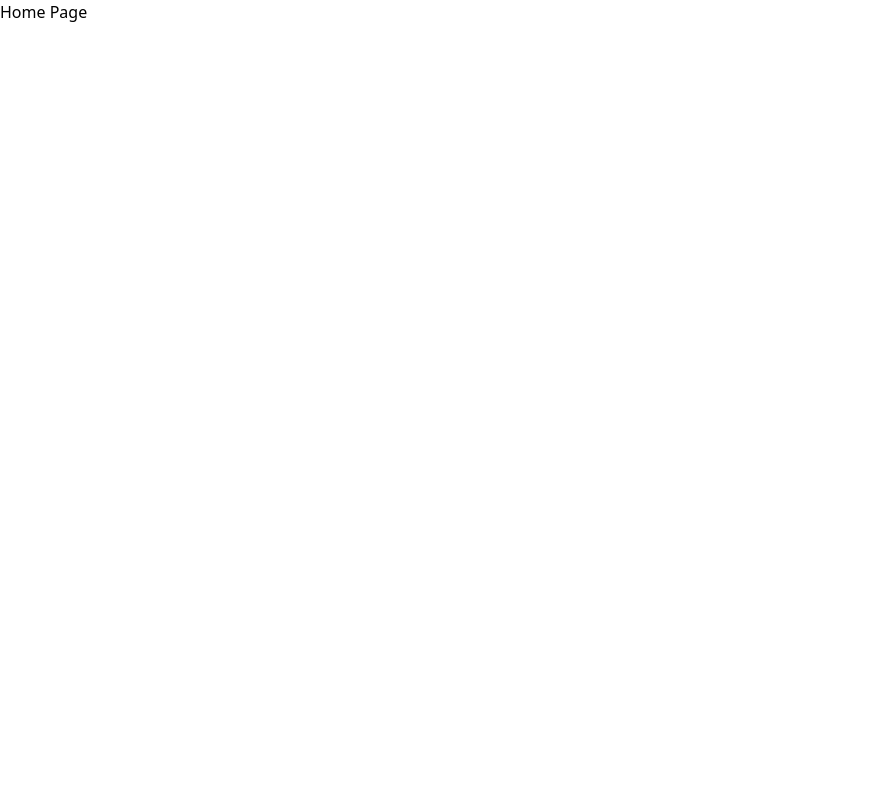
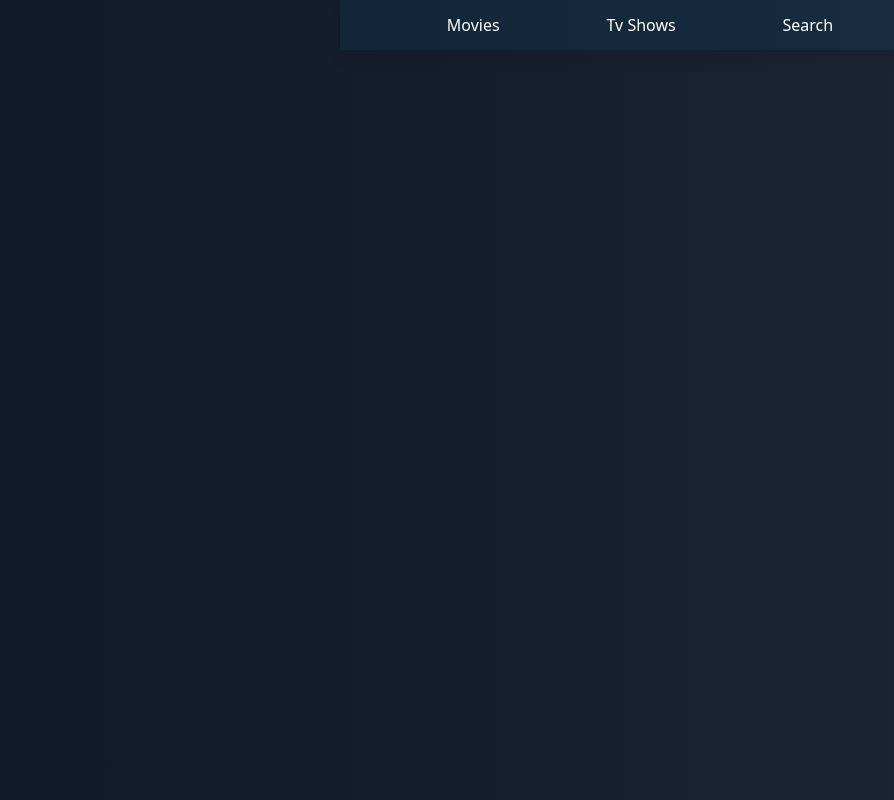
Before and after one commit to Wickus/specs, a Next.js app: page / in a window 1280 px wide. Shown: the whole page, without its empty margins (0-894 px from the left). Built offline with nearby package versions, Linux system fonts and the light colour scheme.

Commit message:
Created the home page action bar UI (#6) (#7)

```diff
--- /dev/null
+++ b/components/actionbar/actions.ts
@@ -0,0 +1,14 @@
+export const actions = {
+	"Movies":{
+		request:"",
+		icon:""
+	},
+	"Tv Shows":{
+		request:"",
+		icon:""
+	},
+	"Search":{
+		request:"",
+		icon:""
+	}
+}
--- /dev/null
+++ b/components/actionbar/index.tsx
@@ -0,0 +1,16 @@
+import { actions } from "./actions";
+
+const ActionBar = () => {
+    const actionList = { ...actions } as { [key: string]: { request: string; icon: string } };
+    return (
+        <div className="flex items-center justify-center max-w-[600px] h-[50px] bg-sky-900/20 mx-auto shadow-lg shadow-gray-900/20">
+            <ul className="w-full flex items-center justify-evenly text-white">
+                {Object.keys(actionList).map((action: string, index) => {
+                    return <li role="button" key={index}>{action}</li>;
+                })}
+            </ul>
+        </div>
+    );
+};
+
+export default ActionBar;
--- a/components/layouts/index.tsx
+++ b/components/layouts/index.tsx
@@ -11,7 +11,7 @@ const PageLayout:React.FC<{children:ReactNode}> = (props) => {
 				<meta name="description" content="Login page for Specs 0-0"/>
 				<meta name="author" content="Wickus Van der Merwe"/>
 			</Head>
-			<main>{children}</main>
+			<main className="w-full h-full">{children}</main>
         </>
     );
 };
--- a/pages/index.tsx
+++ b/pages/index.tsx
@@ -1,9 +1,10 @@
+import ActionBar from '@/components/actionbar'
 import type { NextPage } from 'next'
 
 const Home: NextPage = () => {
   return (
-    <div>
-      Home Page
+    <div className='bg-gradient-to-r from-gray-900 bg-gray-800 w-full h-full'>
+      <ActionBar/>
     </div>
   )
 }
--- a/pages/login.tsx
+++ b/pages/login.tsx
@@ -4,7 +4,7 @@ import { LoginForm } from "@/components/forms";
 const LoginPage = () => {
     return (
         <PageLayout>
-            <div className="w-full h-screen flex items-center justify-center bg-gradient-to-r from-[#37bffd] to-[#ff6666]">
+            <div className="w-full h-full flex items-center justify-center bg-gradient-to-r from-gray-900 bg-gray-800">
                 <LoginForm />
             </div>
         </PageLayout>
--- a/styles/globals.scss
+++ b/styles/globals.scss
@@ -1,3 +1,8 @@
 @tailwind base;
 @tailwind components;
 @tailwind utilities;
+
+html, body, #__next {
+	width:100%;
+	height:100%;
+}
```
Also changed, not shown: 1 other file (tests, documents, lock files or other folders).
